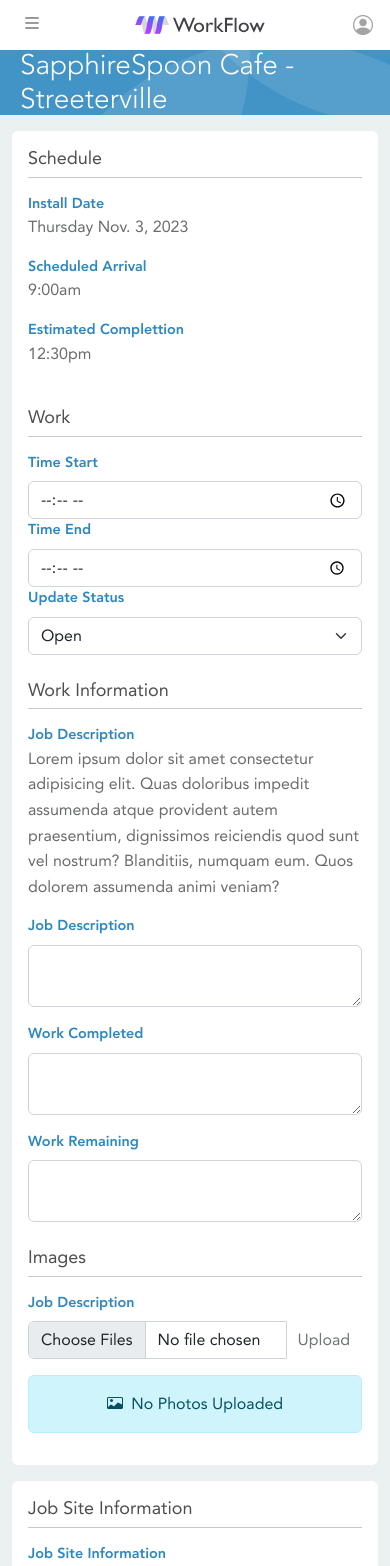
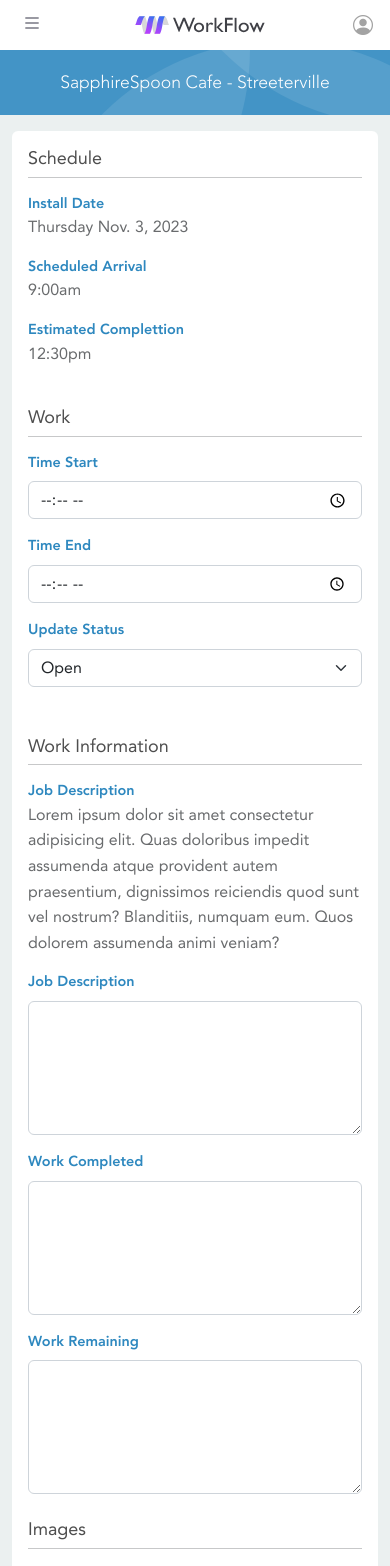
Before and after one commit to shawnpatoka/workflow-frontend-v1, a React (Vite) app: page /work-order/1 in a window 390 px wide. Shown: the top 1566 px of the page. Built offline with nearby package versions, Linux system fonts and the light colour scheme.

Commit message:
sticky right bar on workorder detail page

```diff
--- a/src/index.css
+++ b/src/index.css
@@ -58,6 +58,15 @@ h1 {
     font-weight: 100;
 }
 
+@media (max-width: 768px) {
+    h1 {
+        font-size: 1.1rem;
+        margin-left: auto;
+        margin-right: auto;
+        text-align: center;
+    }
+
+  }
 
 
 
@@ -283,3 +292,9 @@ hr {
   .donut-segment {
     animation: elongate 700ms ease-in-out;
   }
+
+  /* helpers */
+
+  .sticky-sm-top {
+    top: 75px;
+  }
--- a/src/pages/WorkOrderDetail.jsx
+++ b/src/pages/WorkOrderDetail.jsx
@@ -36,11 +36,11 @@ function WorkOrderDetail() {
                   <label htmlFor="workTimeStart">Time Start</label>
                   <input type="time" className="form-control mt-2" id="workTimeStart" />
                 </div>
-                <div className="col-md-4">
+                <div className="col-md-4 mt-3 mt-md-0">
                   <label htmlFor="workTimeEnd">Time End</label>
                   <input type="time" className="form-control mt-2" id="workTimeEnd" />
                 </div>
-                <div className="col-md-4">
+                <div className="col-md-4 mt-3 mt-md-0">
                   <label htmlFor="updateStatus">Update Status</label>
                   <select className="form-select mt-2" aria-label="Default select example">
                     <option selected>Open</option>
@@ -50,7 +50,7 @@ function WorkOrderDetail() {
                   </select>
                 </div>
               </div>
-              <div className="row mt-4">
+              <div className="row mt-5">
                 <div className="col-12">
                   <h2>Work Information</h2>
                   <hr />
@@ -59,16 +59,15 @@ function WorkOrderDetail() {
                   <label>Job Description</label>
                   <p>Lorem ipsum dolor sit amet consectetur adipisicing elit. Quas doloribus impedit assumenda atque provident autem praesentium, dignissimos reiciendis quod sunt vel nostrum? Blanditiis, numquam eum. Quos dolorem assumenda animi veniam?</p>
                   <label>Job Description</label>
-                  <textarea className="form-control mt-2">
+                  <textarea className="form-control mt-2" rows="5">
                   </textarea>
                   <label className="mt-3">Work Completed</label>
-                  <textarea className="form-control mt-2">
+                  <textarea className="form-control mt-2" rows="5">
                   </textarea>
                   <label className="mt-3">Work Remaining</label>
-                  <textarea className="form-control mt-2">
+                  <textarea className="form-control mt-2" rows="5">
                   </textarea>
                 </div>
-
               </div>
               <div className="row mt-4">
                 <div className="col-12">
@@ -90,6 +89,7 @@ function WorkOrderDetail() {
             </Card>
           </div>
           <div className="col-md-4">
+            <div className="sticky-sm-top">
               <Card>
                 <div className="info-group">
                   <h2>Job Site Information</h2>
@@ -121,6 +121,7 @@ function WorkOrderDetail() {
             </div>
           </div>
         </div>
+      </div>
 
     </>
   )
```
Lines whose indentation alone changed are shown as unchanged.
